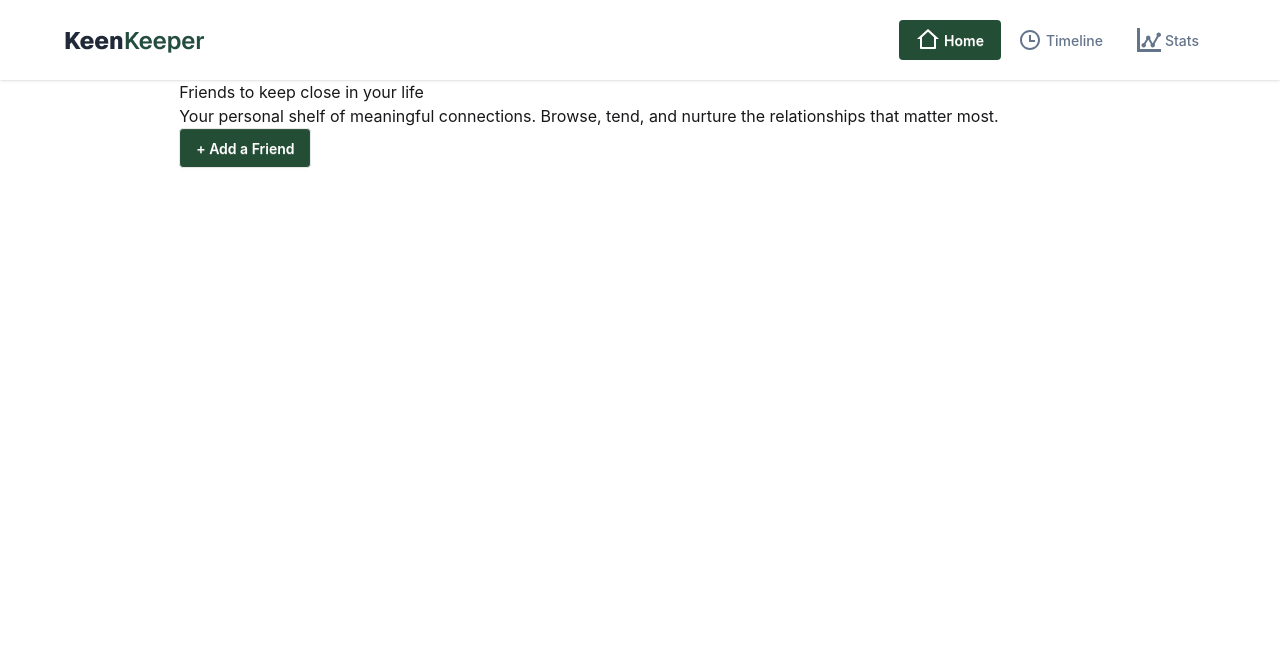
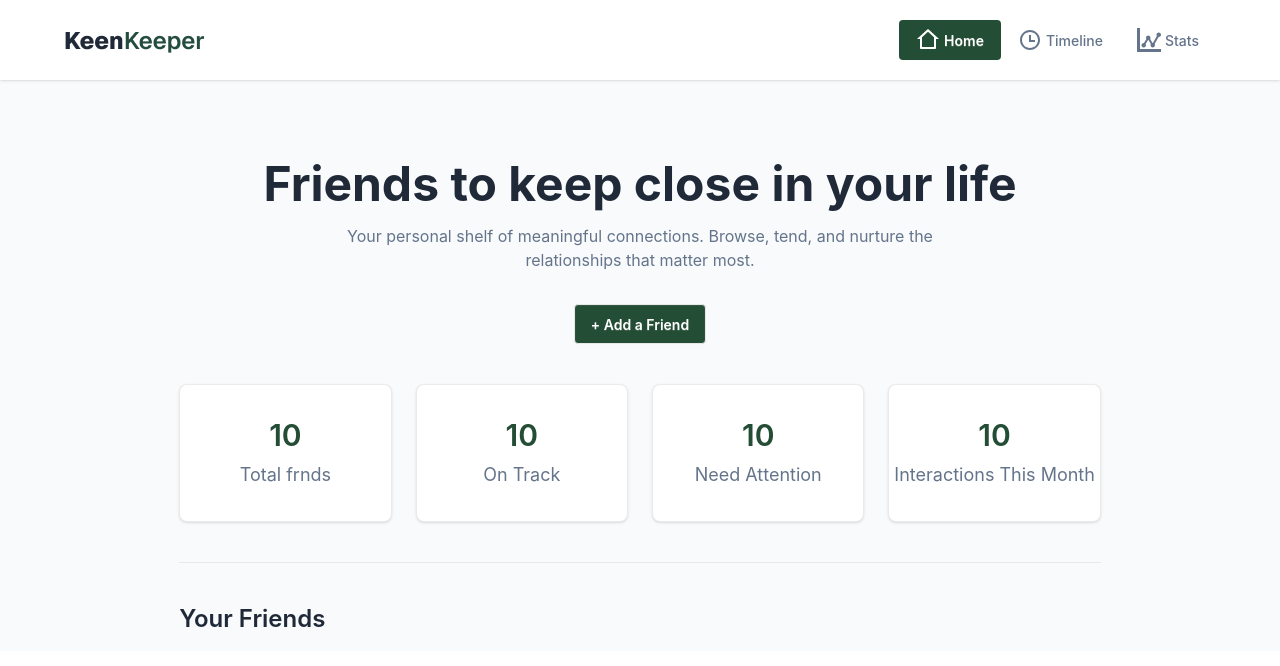
Before and after one commit to ayshaaktersaima1/keen-keeper, a React (Vite) app: page / in a window 1280 px wide. Shown: the top 666 px of the page. Built offline with nearby package versions, Linux system fonts and the light colour scheme.

Commit message:
Completed the banner design

```diff
--- a/src/App.css
+++ b/src/App.css
@@ -2,6 +2,6 @@
     color: #64748b;
 }
 
-.green-color {
-    color: #244D35;
+.primary-color {
+    color: #1f2937;
 }
--- a/src/pages/homepage/Banner.jsx
+++ b/src/pages/homepage/Banner.jsx
@@ -2,13 +2,36 @@ import React from 'react';
 
 const Banner = () => {
     return (
-        <div className=''>
-            <h1>Friends to keep close in your life</h1>
-            <h2>Your personal shelf of meaningful connections. Browse, tend, and nurture the
-                relationships that matter most.</h2>
-            <button className='btn rounded-sm text-white font-semibold bg-[#244D35]'>+ Add a Friend</button>
-            <div>
+        <div>
+            <div className='text-center pt-10 md:pt-20 pb-5 md:pb-10'>
+                <h1 className='primary-color text-5xl font-bold'>Friends to keep close in your life</h1>
+                <h2 className='sec-color pt-4 pb-8 w-auto md:w-150 mx-auto'>Your personal shelf of meaningful connections. Browse, tend, and nurture the
+                    relationships that matter most.</h2>
+                <button className='btn rounded-sm text-white font-semibold bg-[#244D35]'>+ Add a Friend</button>
+            </div>
+            {/* counts */}
 
+            <div className='flex justify-center items-center gap-6 w-full'>
+                <div className='flex-1 space-y-2 text-center py-8 border border-[#000000]/8 shadow-sm rounded-lg bg-white'>
+                    <h2 className='text-[#244D35] text-3xl font-semibold'>10</h2>
+                    <p className='sec-color text-lg'>Total frnds</p>
+                </div>
+                <div className='flex-1 space-y-2 text-center py-8 border border-[#000000]/8 shadow-sm rounded-lg bg-white'>
+                    <h2 className='text-[#244D35] text-3xl font-semibold'>10</h2>
+                    <p className='sec-color text-lg'>On Track</p>
+                </div>
+                <div className='flex-1 space-y-2 text-center py-8 border border-[#000000]/8 shadow-sm rounded-lg bg-white'>
+                    <h2 className='text-[#244D35] text-3xl font-semibold'>10</h2>
+                    <p className='sec-color text-lg'>Need Attention</p>
+                </div>
+                <div className='flex-1 space-y-2 text-center py-8 border border-[#000000]/8 shadow-sm rounded-lg bg-white'>
+                    <h2 className='text-[#244D35] text-3xl font-semibold'>10</h2>
+                    <p className='sec-color text-lg'>Interactions This Month</p>
+                </div>
+            </div>
+
+            <div className='py-10'>
+                <hr className='text-[#e9e9e9]' />
             </div>
         </div>
     );
--- a/src/pages/homepage/Homepage.jsx
+++ b/src/pages/homepage/Homepage.jsx
@@ -1,10 +1,12 @@
 import React from 'react';
 import Banner from './Banner';
+import YourFriend from './YourFriend';
 
 const Homepage = () => {
     return (
-        <div className='px-[14%]'>
+        <div className='px-[1%] md:px-[14%]  bg-[#f8fafc]'>
             <Banner></Banner>
+            <YourFriend></YourFriend>
         </div>
     );
 };
--- /dev/null
+++ b/src/pages/homepage/YourFriend.jsx
@@ -0,0 +1,11 @@
+import React from 'react';
+
+const YourFriend = () => {
+    return (
+        <div>
+            <h1 className='primary-color text-2xl font-semibold pb-4'>Your Friends</h1>
+        </div>
+    );
+};
+
+export default YourFriend;
```
